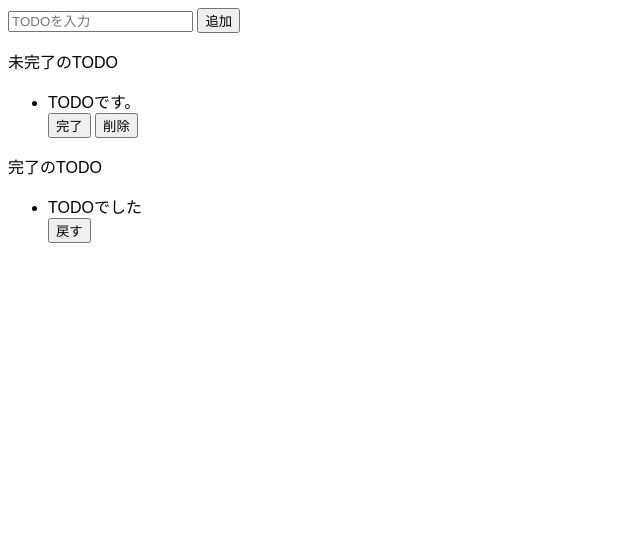
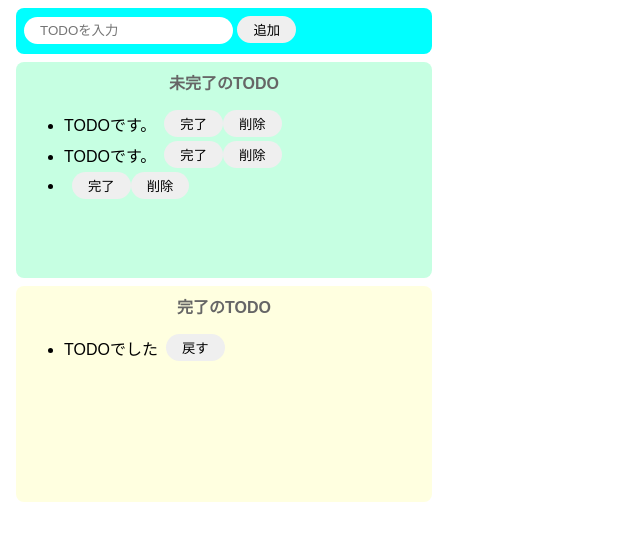
Before and after one commit to monakara0710/todo-js, a website built with Parcel: page index.html in a window 1280 px wide. Both pictures are taken after a click on the button "追加". Shown: the whole page, without its empty margins (0-640 px from the left). Built offline with nearby package versions, Linux system fonts and the light colour scheme.

Commit message:
35.タスク完了機能まで

```diff
--- a/index.html
+++ b/index.html
@@ -6,24 +6,29 @@
   </head>
 
   <body>
-    <div>
-      <input placeholder="TODOを入力" />
-      <button>追加</button>
+    <div class="input-area">
+      <input id="add-text" placeholder="TODOを入力" />
+      <button id="add-button">追加</button>
     </div>
-    <div>
-      <p>未完了のTODO</p>
-      <ul>
-        <div>
+    <div class="incomplete-area">
+      <p class="title">未完了のTODO</p>
+      <ul id="incomplete-list">
+        <div class="list-row">
+          <li>TODOです。</li>
+          <button>完了</button>
+          <button>削除</button>
+        </div>
+        <div class="list-row">
           <li>TODOです。</li>
           <button>完了</button>
           <button>削除</button>
         </div>
       </ul>
     </div>
-    <div>
-      <p>完了のTODO</p>
-      <ul>
-        <div>
+    <div class="complete-area">
+      <p class="title">完了のTODO</p>
+      <ul id="complete-list">
+        <div class="list-row">
           <li>TODOでした</li>
           <button>戻す</button>
         </div>
--- a/src/index.js
+++ b/src/index.js
@@ -1 +1,71 @@
 import "./styles.css";
+
+const onClickAdd = () => {
+  //　テキストボックスの値を取得＆初期化
+  const inputText = document.getElementById("add-text").value;
+  document.getElementById("add-text").value = "";
+
+  // div生成
+  const div = document.createElement("div");
+  div.className = "list-row";
+
+  // li生成
+  const li = document.createElement("li");
+  li.innerText = inputText;
+
+  // button（完了)タグ生成
+  const completeButton = document.createElement("button");
+  completeButton.innerText = "完了";
+  completeButton.addEventListener("click", () => {
+    deleteFromIncompleteList(completeButton.parentNode);
+
+    // 完了リストに追加する要素
+    const addTarget = completeButton.parentNode;
+
+    // TODO内容テキストを取得
+    const text = addTarget.firstElementChild.innerText;
+
+    // div以下を初期化
+    addTarget.textContent = null;
+
+    // li生成
+    const li = document.createElement("li");
+    li.innerText = text;
+
+    const backButton = document.createElement("button");
+    backButton.innerText = "戻す";
+
+    addTarget.appendChild(li);
+    addTarget.appendChild(backButton);
+
+    document.getElementById("complete-list").appendChild(addTarget);
+  });
+
+  // tset
+
+  // button（削除)タグ生成
+  const deleteButton = document.createElement("button");
+  deleteButton.innerText = "削除";
+
+  deleteButton.addEventListener("click", () => {
+    // 押された削除ボタンの親タグ(div)を未完了リストから削除
+    deleteFromIncompleteList(deleteButton.parentNode);
+  });
+
+  // divタグの子要素に各要素を設定
+  div.appendChild(li);
+  div.appendChild(completeButton);
+  div.appendChild(deleteButton);
+
+  // 未完了リストに追加
+  document.getElementById("incomplete-list").appendChild(div);
+};
+
+// 未完了リストから指定の要素を削除
+const deleteFromIncompleteList = (target) => {
+  document.getElementById("incomplete-list").removeChild(target);
+};
+
+document
+  .getElementById("add-button")
+  .addEventListener("click", () => onClickAdd());
--- a/src/styles.css
+++ b/src/styles.css
@@ -1,3 +1,65 @@
 body {
   font-family: sans-serif;
 }
+
+input {
+  border-radius: 16px;
+  border: none;
+  padding: 6px 16px;
+  outline: none;
+}
+
+button {
+  border-radius: 16px;
+  border: none;
+  padding: 4px 16px;
+}
+
+button:hover {
+  background-color: #ff7fff;
+  color: #fff;
+  cursor: pointer;
+}
+
+li {
+  margin-right: 8px;
+}
+
+.input-area {
+  background-color: aqua;
+  width: 400px;
+  height: 30px;
+  padding: 8px;
+  margin: 8px;
+  border-radius: 8px;
+}
+.incomplete-area {
+  background-color: #c6ffe2;
+  width: 400px;
+  height: 200px;
+  padding: 8px;
+  margin: 8px;
+  border-radius: 8px;
+}
+
+.complete-area {
+  background-color: #ffffe0;
+  width: 400px;
+  height: 200px;
+  padding: 8px;
+  margin: 8px;
+  border-radius: 8px;
+}
+
+.title {
+  text-align: center;
+  margin-top: 0;
+  font-weight: bold;
+  color: #666;
+}
+
+.list-row {
+  display: flex;
+  align-items: center;
+  padding-bottom: 4px;
+}
```
